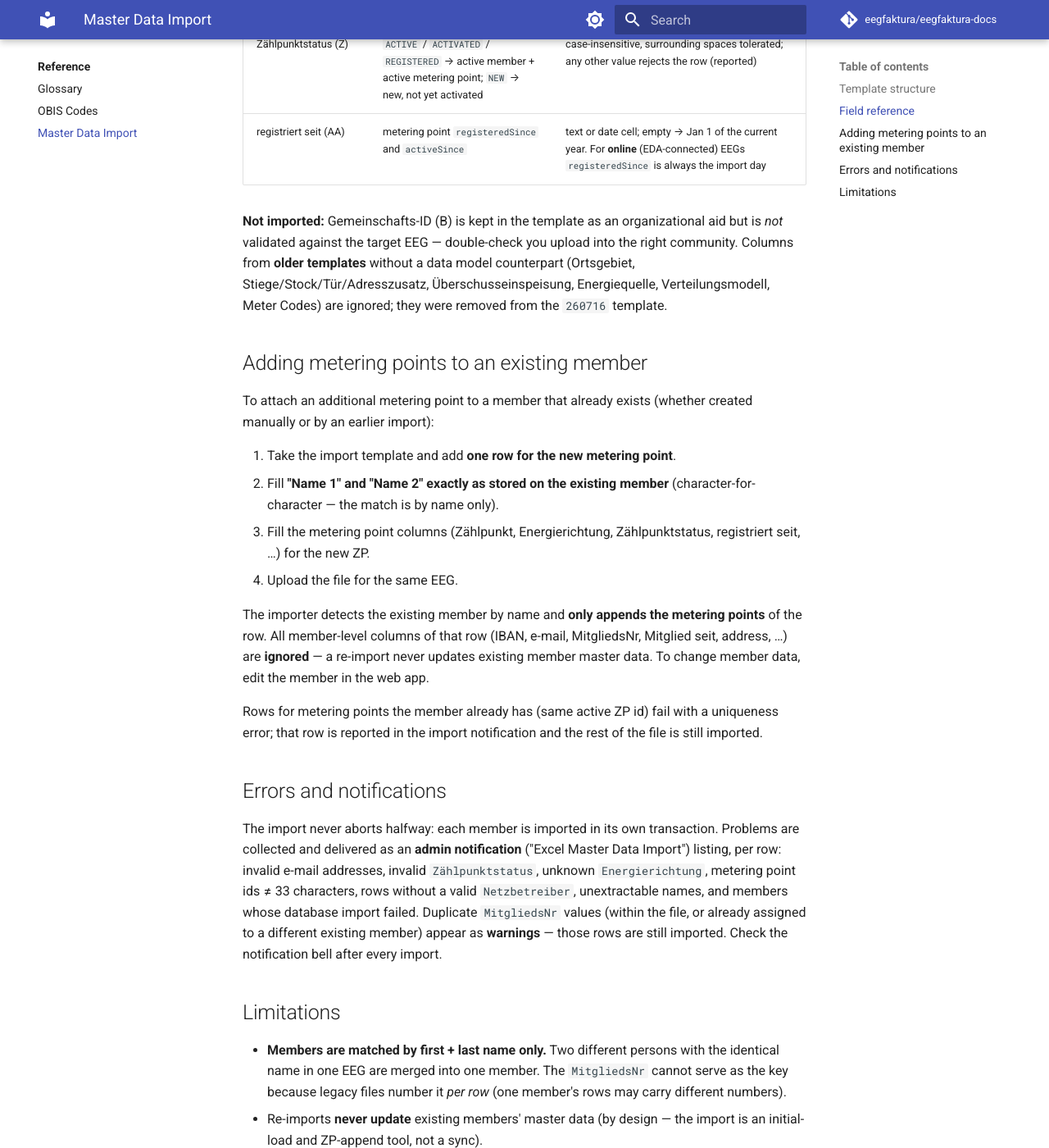
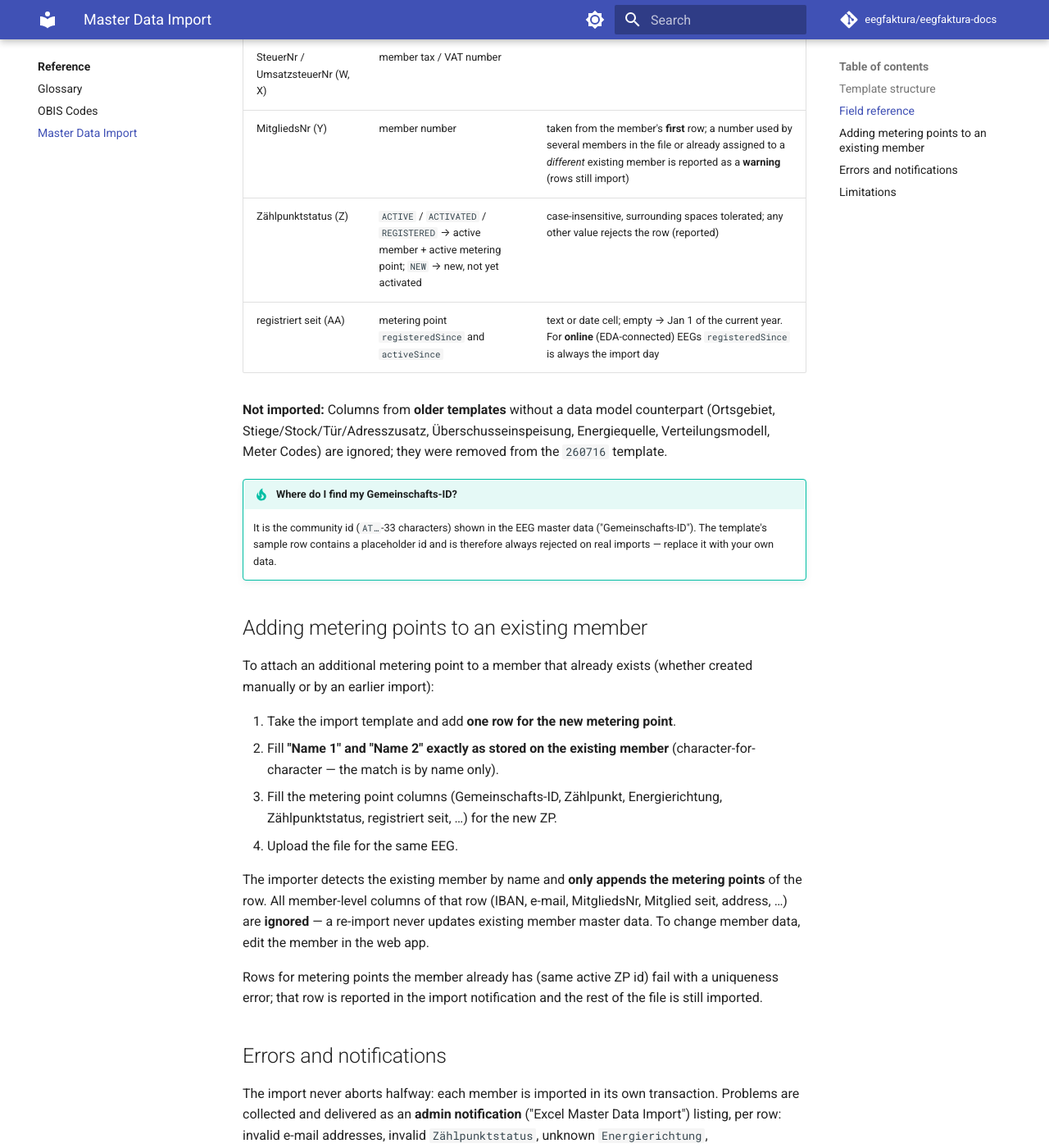
Before and after one commit to eegfaktura/eegfaktura-docs, an MkDocs documentation site: the page built from docs/reference/masterdata-import.md, in a window 1280 px wide and 1400 px high, scrolled down 2371 px. Shown: the whole window at 82% size. Built offline with MkDocs 1.6.1 and Material for MkDocs 9.7.7, drawn with Linux system fonts in a browser that asks for light colours; comment, search, counter and statistics services are not loaded; some of the changed text lies outside the part shown.

Commit message:
docs: Gemeinschafts-ID is now enforced on master data import (#15)
Column B is required and validated against the target community: different
or empty ids reject the row (reported once per distinct wrong id). Adds a
tip where to find the id and notes the sample row is always rejected.

Co-authored-by: Claude Fable 5 <noreply@anthropic.com>

```diff
--- a/docs/reference/masterdata-import.md
+++ b/docs/reference/masterdata-import.md
@@ -46,6 +46,7 @@ current `260716` template).
 | Column | Imported as | Notes |
 |---|---|---|
 | Netzbetreiber (A) | metering point `gridOperatorId` (+ name lookup) | row trigger; must match `AT`+digits, surrounding spaces are tolerated |
+| Gemeinschafts-ID (B) | validation only (not stored) | **required**: every row must carry the community id of the EEG you upload into (case-insensitive). A different id — the "wrong file / wrong community" mistake — or an **empty** cell rejects the row (reported once per distinct wrong id) |
 | PLZ / Ort / Straße / Hausnummer (C–F) | member resident + billing address **and** metering point address | one set of columns feeds all three |
 | Zählpunkt (G) | metering point id | must be exactly 33 characters, otherwise the row is rejected (reported) |
 | Energierichtung (H) | `CONSUMPTION` or `GENERATION` | empty defaults to `CONSUMPTION`; **any other value rejects the row (reported)** — a typo must not silently import a producer as consumer |
@@ -64,13 +65,16 @@ current `260716` template).
 | Zählpunktstatus (Z) | `ACTIVE` / `ACTIVATED` / `REGISTERED` → active member + active metering point; `NEW` → new, not yet activated | case-insensitive, surrounding spaces tolerated; any other value rejects the row (reported) |
 | registriert seit (AA) | metering point `registeredSince` and `activeSince` | text or date cell; empty → Jan 1 of the current year. For **online** (EDA-connected) EEGs `registeredSince` is always the import day |
 
-**Not imported:** Gemeinschafts-ID (B) is kept in the template as an
-organizational aid but is *not* validated against the target EEG —
-double-check you upload into the right community. Columns from **older
-templates** without a data model counterpart (Ortsgebiet,
-Stiege/Stock/Tür/Adresszusatz, Überschusseinspeisung, Energiequelle,
-Verteilungsmodell, Meter Codes) are ignored; they were removed from the
-`260716` template.
+**Not imported:** Columns from **older templates** without a data model
+counterpart (Ortsgebiet, Stiege/Stock/Tür/Adresszusatz, Überschusseinspeisung,
+Energiequelle, Verteilungsmodell, Meter Codes) are ignored; they were removed
+from the `260716` template.
+
+!!! tip "Where do I find my Gemeinschafts-ID?"
+    It is the community id (`AT…`-33 characters) shown in the EEG master data
+    ("Gemeinschafts-ID"). The template's sample row contains a placeholder id
+    and is therefore always rejected on real imports — replace it with your
+    own data.
 
 ## Adding metering points to an existing member { #re-import }
 
@@ -80,8 +84,8 @@ created manually or by an earlier import):
 1. Take the import template and add **one row for the new metering point**.
 2. Fill **"Name 1" and "Name 2" exactly as stored on the existing member**
    (character-for-character — the match is by name only).
-3. Fill the metering point columns (Zählpunkt, Energierichtung,
-   Zählpunktstatus, registriert seit, …) for the new ZP.
+3. Fill the metering point columns (Gemeinschafts-ID, Zählpunkt,
+   Energierichtung, Zählpunktstatus, registriert seit, …) for the new ZP.
 4. Upload the file for the same EEG.
 
 The importer detects the existing member by name and **only appends the
@@ -99,9 +103,10 @@ of the file is still imported.
 The import never aborts halfway: each member is imported in its own
 transaction. Problems are collected and delivered as an **admin notification**
 ("Excel Master Data Import") listing, per row: invalid e-mail addresses,
-invalid `Zählpunktstatus`, unknown `Energierichtung`, metering point ids ≠ 33
-characters, rows without a valid `Netzbetreiber`, unextractable names, and
-members whose database import failed. Duplicate `MitgliedsNr` values (within
+invalid `Zählpunktstatus`, unknown `Energierichtung`, missing/mismatching
+`Gemeinschafts-ID`, metering point ids ≠ 33 characters, rows without a valid
+`Netzbetreiber`, unextractable names, and members whose database import
+failed. Duplicate `MitgliedsNr` values (within
 the file, or already assigned to a different existing member) appear as
 **warnings** — those rows are still imported. Check the notification bell
 after every import.
@@ -114,5 +119,5 @@ after every import.
   rows may carry different numbers).
 - Re-imports **never update** existing members' master data (by design — the
   import is an initial-load and ZP-append tool, not a sync).
-- The Gemeinschafts-ID column is not checked against the EEG you upload into —
-  double-check you are logged into the right community before uploading.
+- Existing files that left the Gemeinschafts-ID column empty must fill it in
+  once — since the column is enforced, empty cells reject the row.
```
Also changed, not shown: other parts of docs/reference/masterdata-import.md (+1 -1 lines).
